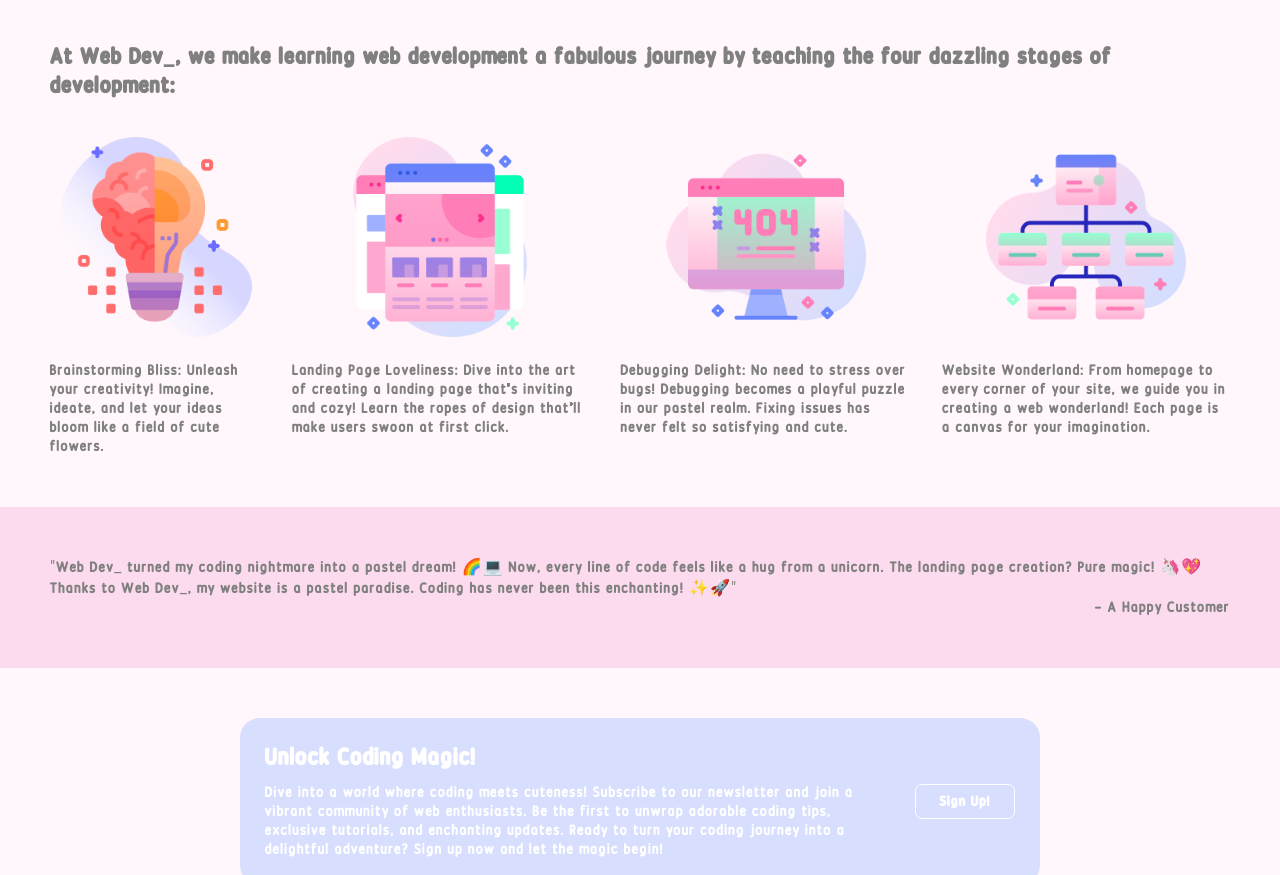
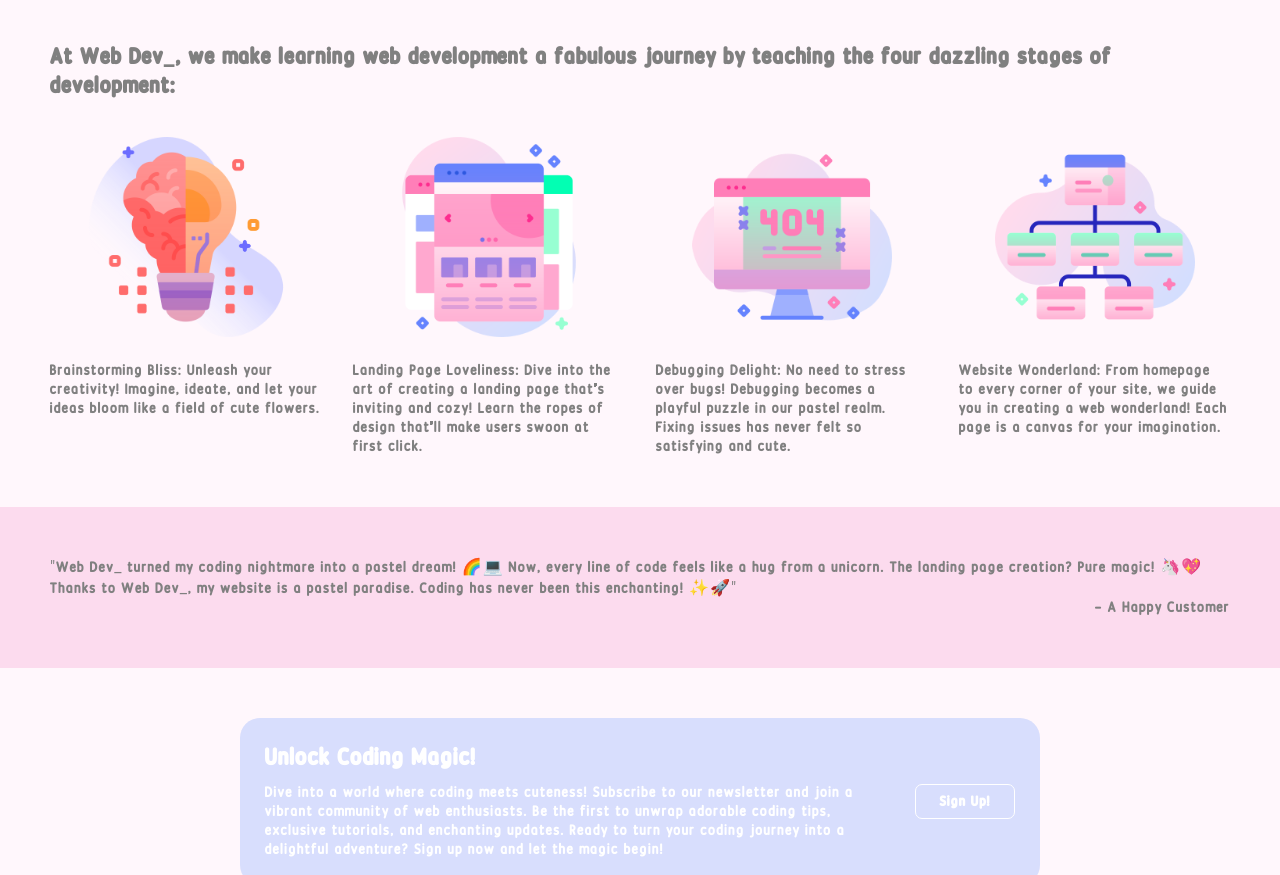
Before and after one commit to BobbyJgithub/OdinLandingPage, a plain HTML site: page index.html in a window 1280 px wide. Shown: the part 540-1415 px from the top of the page. Drawn offline with Linux system fonts and the light colour scheme.

Commit message:
Fix: add content wrap

```diff
--- a/styles.css
+++ b/styles.css
@@ -49,6 +49,7 @@ a {
     padding: 50px;
     justify-content: space-evenly;
     background-color: #ffa1cb;
+    flex-wrap: wrap;
 }
 
 .bannerimg {
@@ -98,12 +99,14 @@ img {
 .card {
     display: flex;
     gap: 32px;
+    flex-wrap: wrap;
 }
 .card1, .card2, .card3, .card4 {
     display: flex;
     flex-direction: column;
     align-items: center;
     gap: 25px;
+    flex: 1;
 }
 
 .quote {
```
